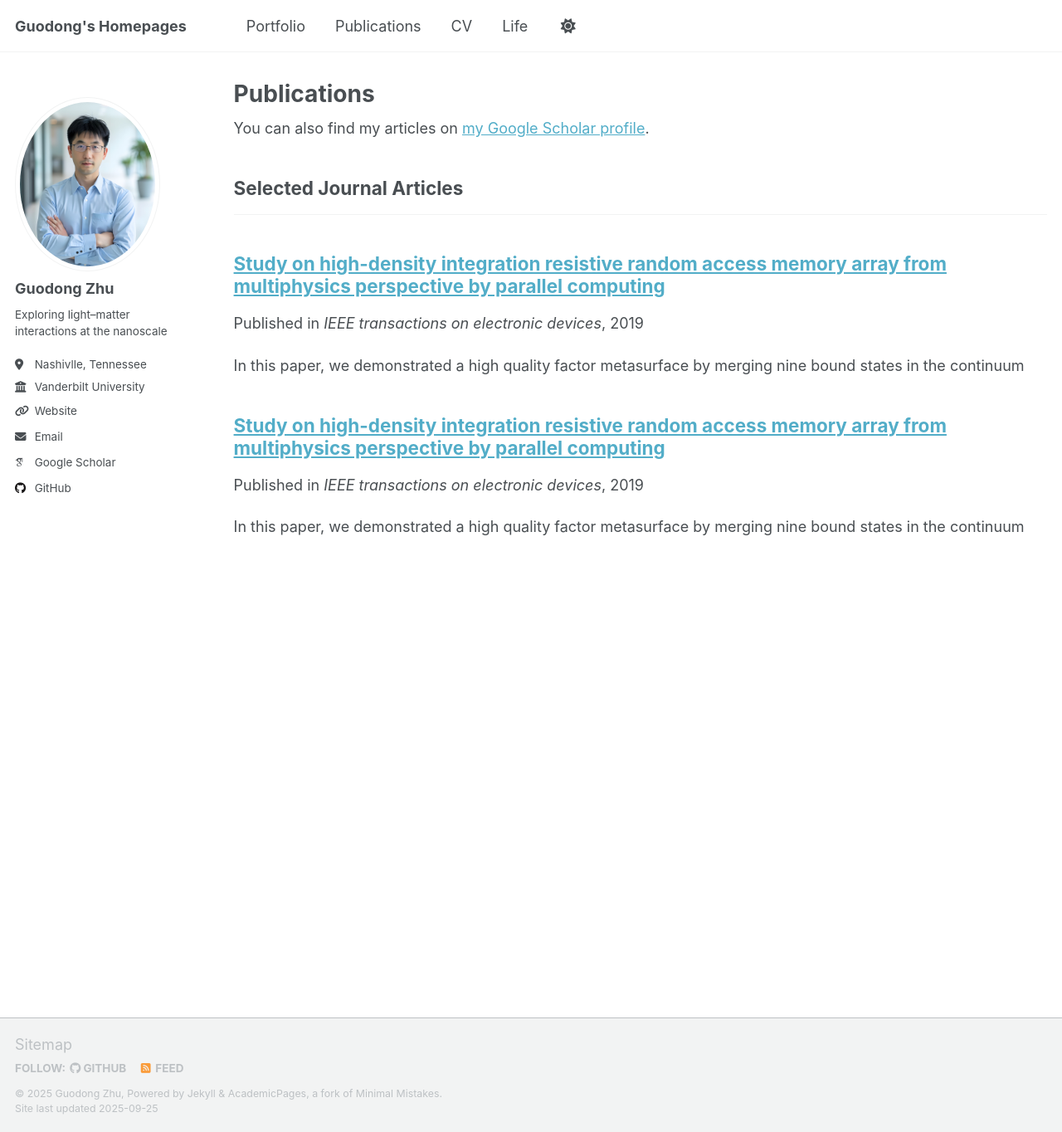
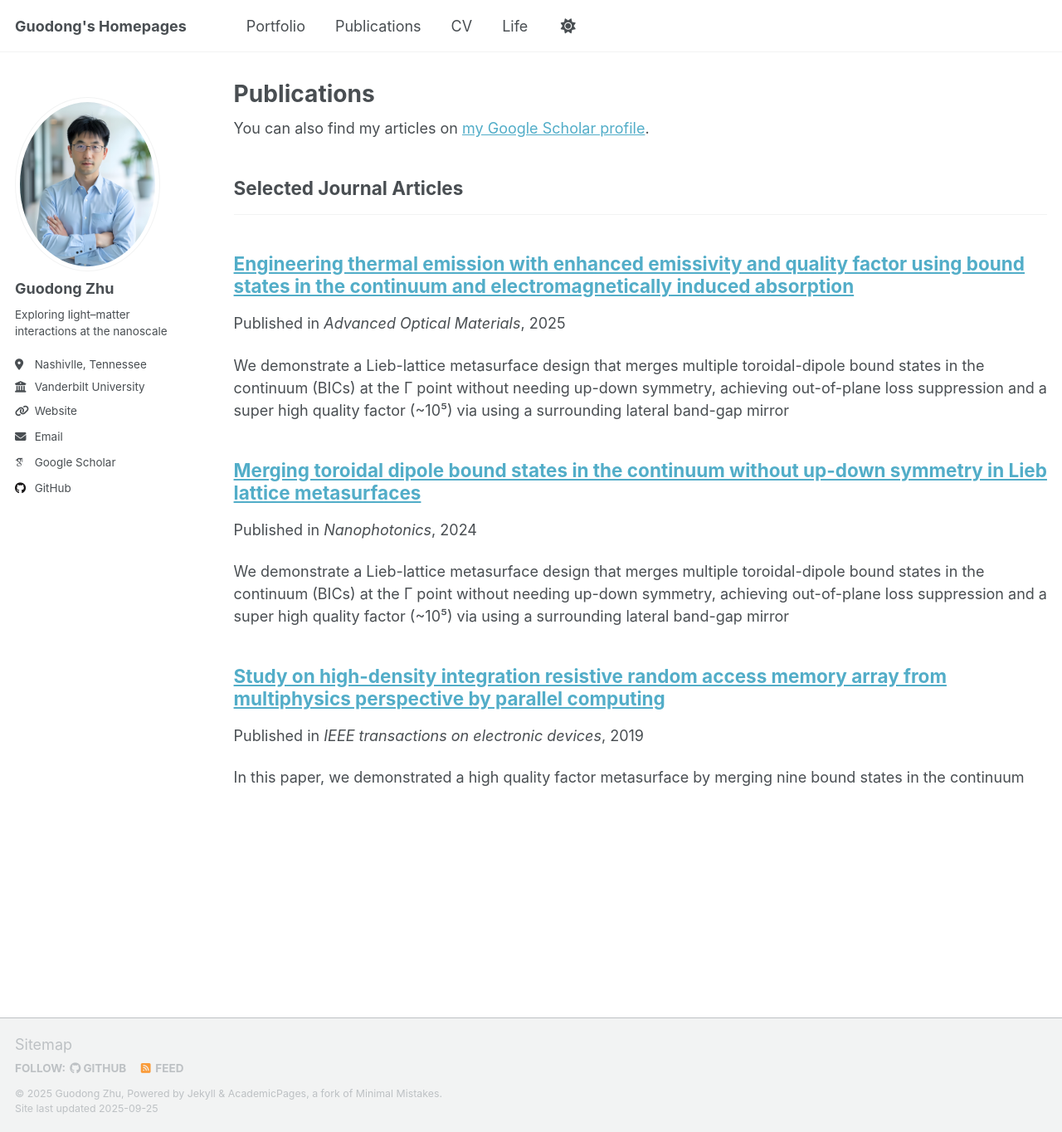
Before and after one commit to zgdydk123/zgdydk123.github.io, a Jekyll site: the page built from _pages/publications.html, in a window 1280 px wide and 1364 px high. Shown: the whole window at 83% size. Built offline with Jekyll 4.4.1, drawn with Linux system fonts in a browser that asks for light colours; some web fonts are replaced; a script that is not in the unit is left out.

Commit message:
Add files via upload

```diff
--- /dev/null
+++ b/_publications/2024-04-022-2025-09-023-Engineering thermal emission with enhanced emissivity and quality factor using bound states in the continuum and electromagnetically induced absorption.md
@@ -0,0 +1,14 @@
+---
+title: "Engineering thermal emission with enhanced emissivity and quality factor using bound states in the continuum and electromagnetically induced absorption"
+collection: publications
+category: manuscripts
+permalink: /publication/2025-09-023-Engineering thermal emission with enhanced emissivity and quality factor using bound states in the continuum and electromagnetically induced absorption
+excerpt: 'We demonstrate a Lieb-lattice metasurface design that merges multiple toroidal-dipole bound states in the continuum (BICs) at the Γ point without needing up-down symmetry, achieving out-of-plane loss suppression and a super high quality factor (~10⁵) via using a surrounding lateral band-gap mirror'
+date: 2025-09-23
+venue: 'Advanced Optical Materials'
+#slidesurl: 'http://academicpages.github.io/files/slides1.pdf'
+#paperurl: 'http://academicpages.github.io/files/paper1.pdf'
+#bibtexurl: 'http://academicpages.github.io/files/bibtex1.bib'
+#citation: 'Your Name, You. (2009). &quot;Paper Title Number 1.&quot; <i>Journal 1</i>. 1(1).'
+---
+Metal-based thermal metasurfaces exhibit stable spectral characteristics under temperature fluctuations, in contrast to more traditional gray- and near black-bodies, as well as some dielectric metasurfaces, whose emission spectra shift with changing temperatures. However, they often suffer from limited quality (Q) factors due to significant non-radiative ohmic losses. In this study, we address the challenge of achieving high emissivity and Q-factors in metal-based thermal emitters. By leveraging the coupling of three surface lattice resonances that support bound states in the continuum and electromagnetically induced absorption (EIA), we design a metal-based thermal metasurface with a near-unity emissivity (0.96) and a Q factor as high as 320 through simulations. Experimental validation yields an emissivity of 0.82 and a Q factor of 202, representing an approximately five-fold improvement in the experimentally measured Q factor compared to the state-of-the-art metal-based thermal metasurfaces. Our work offers a promising approach for developing efficient, narrow-band, directional thermal emitters with stable emission spectra across a wide temperature range.
--- a/_publications/2024-04-022-Merging toroidal dipole bound states in the continuum without up-down symmetry in Lieb lattice metasurfaces.md
+++ b/_publications/2024-04-022-Merging toroidal dipole bound states in the continuum without up-down symmetry in Lieb lattice metasurfaces.md
@@ -1,14 +1,14 @@
 ---
-title: "Study on high-density integration resistive random access memory array from multiphysics perspective by parallel computing"
+title: "Merging toroidal dipole bound states in the continuum without up-down symmetry in Lieb lattice metasurfaces"
 collection: publications
 category: manuscripts
-permalink: /publication/2019-03-08-Study on high-density integration resistive random access memory array from multiphysics perspective by parallel computing
-excerpt: 'In this paper, we demonstrated a high quality factor metasurface by merging nine bound states in the continuum'
-date: 2019-03-08
-venue: 'IEEE transactions on electronic devices'
+permalink: /publication/2024-04-022-Merging toroidal dipole bound states in the continuum without up-down symmetry in Lieb lattice metasurfaces
+excerpt: 'We demonstrate a Lieb-lattice metasurface design that merges multiple toroidal-dipole bound states in the continuum (BICs) at the Γ point without needing up-down symmetry, achieving out-of-plane loss suppression and a super high quality factor (~10⁵) via using a surrounding lateral band-gap mirror'
+date: 2024-04-22
+venue: 'Nanophotonics'
 #slidesurl: 'http://academicpages.github.io/files/slides1.pdf'
 #paperurl: 'http://academicpages.github.io/files/paper1.pdf'
 #bibtexurl: 'http://academicpages.github.io/files/bibtex1.bib'
 #citation: 'Your Name, You. (2009). &quot;Paper Title Number 1.&quot; <i>Journal 1</i>. 1(1).'
 ---
-This paper investigates high-density resistive random access memory (RRAM) arrays using a multiphysics framework with parallel computing, highlighting how coupled electrical, thermal, and reliability effects can be modeled efficiently. It demonstrates that large-scale simulation accelerates design optimization and provides insights into performance and integration challenges for future memory technologies.
+This paper proposed a novel mechanism for merging BICs at the Γ point, even in the absence of up-down symmetry. To accomplish this, we utilize a toroidal dipole BIC implemented in a Lieb lattice metasurface. These accidental BICs, located away from the Γ point can stably exist within a wide range of environment refractive indices. By incorporating a lateral band gap mirror made of a Lieb lattice, the size of the BIC metasurface can be effectively reduced without compromising the Q factor. The Lieb lattice band gap mirror prevents in-plane radiation, ensuring the preservation of high Q factors. Our discovery offers substantial potential for integrating BICs into various applications, including nanolasers, optical trapping, biosensors, and quantum computing. This is particularly pertinent in scenarios where high-Q miniaturized devices are sought. Furthermore, due to the inherent topological nature of BICs, our approach provides robustness, paving the way for further enhancing the performance of optoelectronic devices.
```
